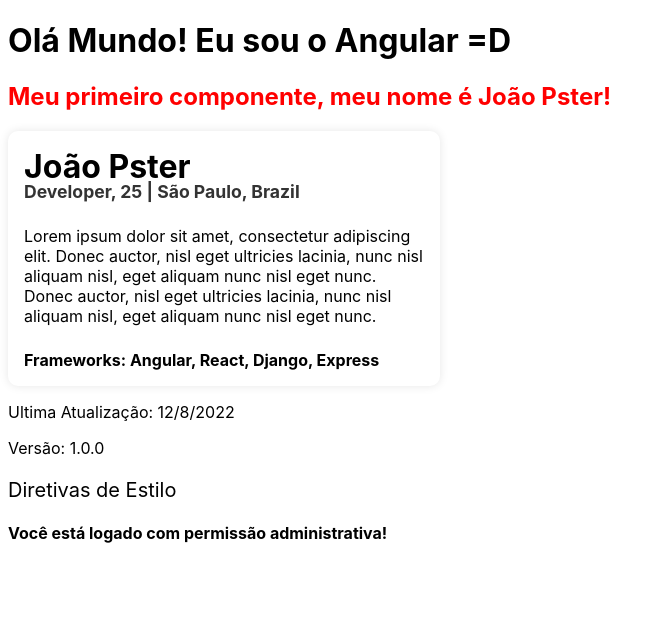
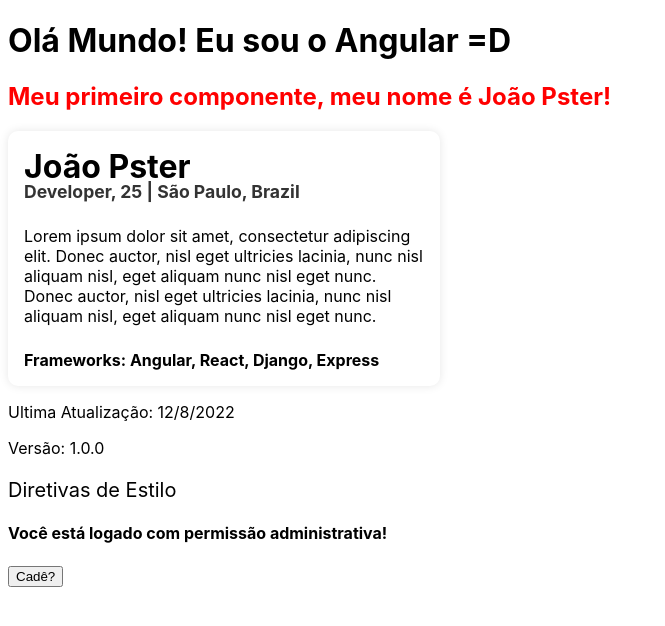
Before and after one commit to J-Pster/Pster-Angular-Course, an Angular app: page / in a window 1280 px wide. Shown: the top 626 px of the page, without its empty margins (0-665 px from the left). Built offline with nearby package versions, Linux system fonts and the light colour scheme.

Commit message:
feat(events): Aprendendo eventos no Angular

```diff
--- a/src/app/app.component.html
+++ b/src/app/app.component.html
@@ -4,3 +4,4 @@
 <app-parent-data [currentData]="currentData" [appVersion]="appVersion"></app-parent-data>
 <app-directives></app-directives>
 <app-if-render></app-if-render>
+<app-events></app-events>
--- a/src/app/app.module.ts
+++ b/src/app/app.module.ts
@@ -7,6 +7,7 @@
 import { ParentDataComponent } from './components/parent-data/parent-data.component';
 import { DirectivesComponent } from './components/directives/directives.component';
 import { IfRenderComponent } from './components/if-render/if-render.component';
+import { EventsComponent } from './components/events/events.component';
 
 @NgModule({
   declarations: [
@@ -15,7 +16,8 @@
     ProfileCardComponent,
     ParentDataComponent,
     DirectivesComponent,
-    IfRenderComponent
+    IfRenderComponent,
+    EventsComponent
   ],
   imports: [
     BrowserModule
--- /dev/null
+++ b/src/app/components/events/events.component.html
@@ -0,0 +1,2 @@
+<p *ngIf="showEaster" >Isso é um Easter Egg 🐇</p>
+<button (click)="showEasterSwitch()">Cadê?</button>
--- /dev/null
+++ b/src/app/components/events/events.component.ts
@@ -0,0 +1,16 @@
+import { Component } from '@angular/core';
+
+@Component({
+  selector: 'app-events',
+  templateUrl: './events.component.html',
+  styleUrls: ['./events.component.scss'],
+})
+export class EventsComponent {
+  showEaster: boolean = false;
+
+  constructor() {}
+
+  showEasterSwitch(): void {
+    this.showEaster = !this.showEaster;
+  }
+}
```
Also changed, not shown: src/app/components/events/events.component.scss (added), 1 other file (tests, documents, lock files or other folders).
